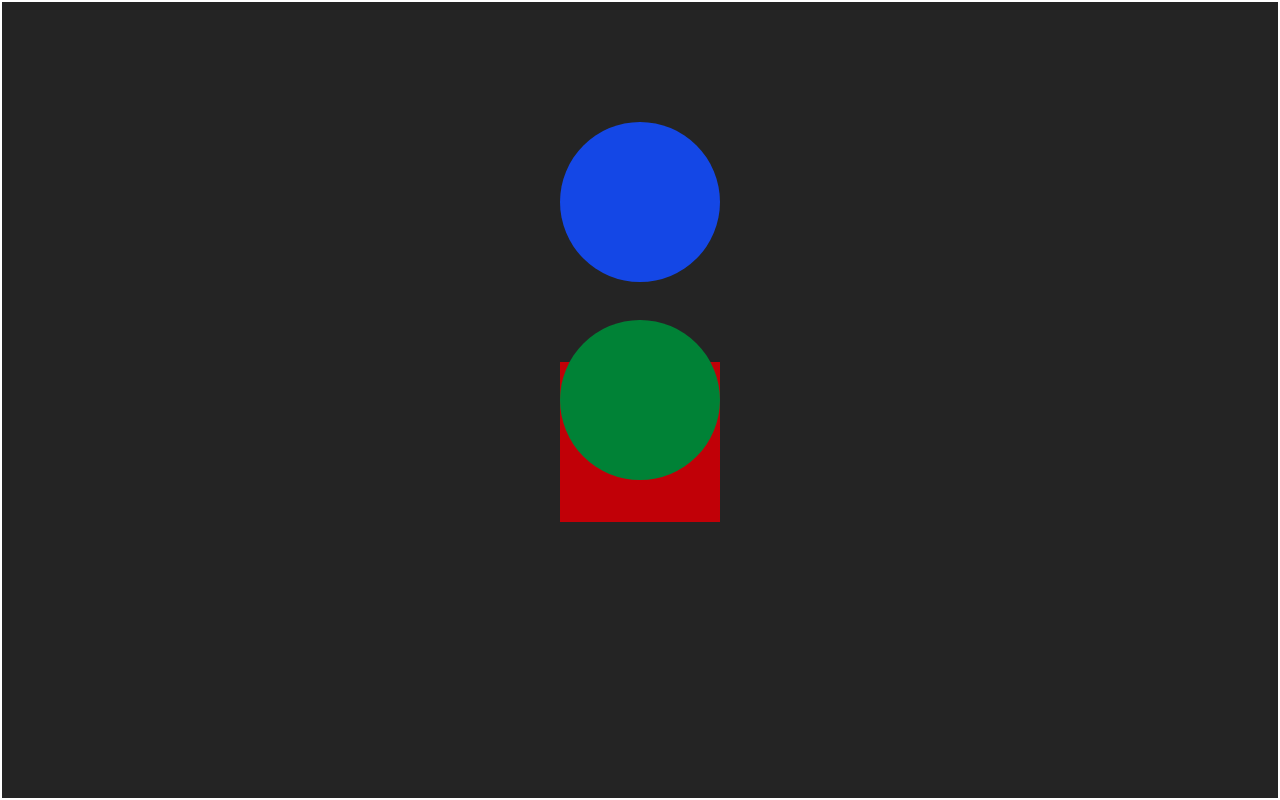
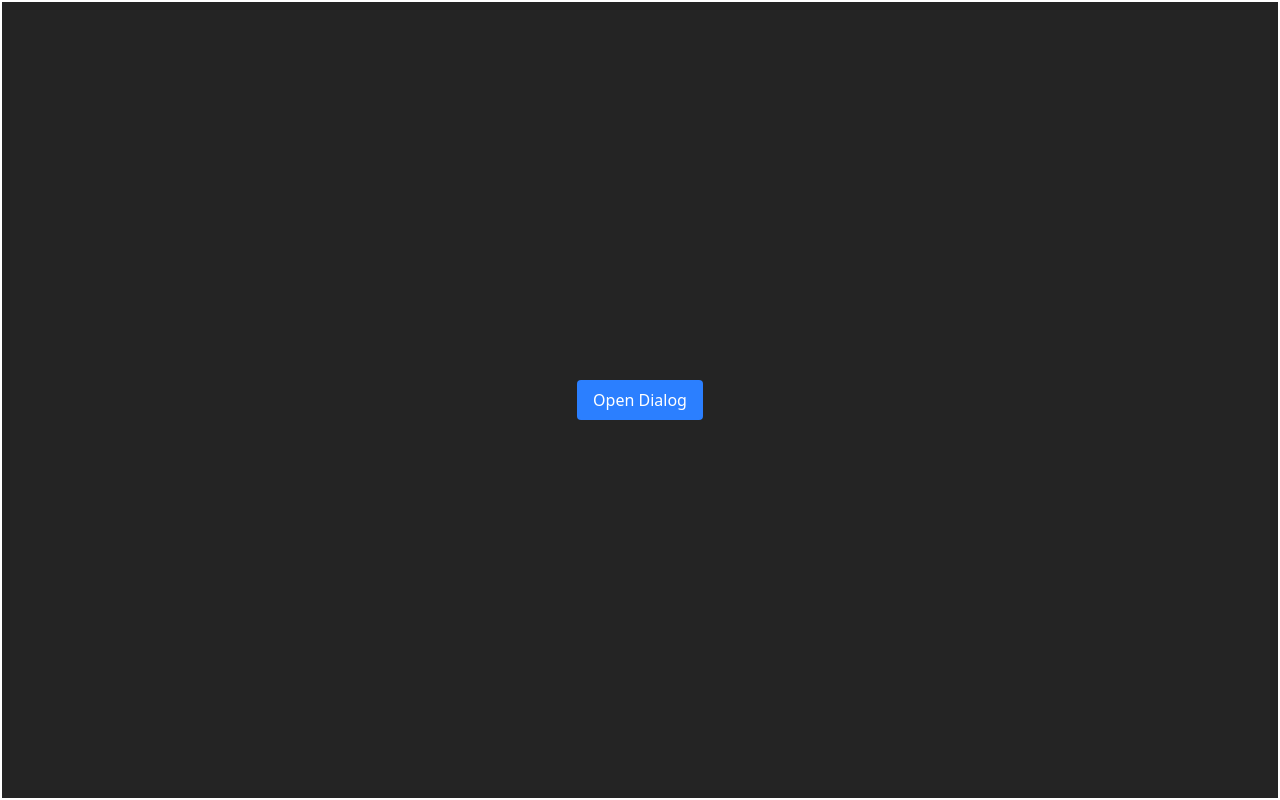
Before and after one commit to Aldomf/css-react-training, a React (Vite) app: page / in a window 1280 px wide. Built offline with nearby package versions, Linux system fonts and the light colour scheme.

Commit message:
using backdrop

```diff
--- a/src/App.tsx
+++ b/src/App.tsx
@@ -2,12 +2,28 @@ import "./App.css";
 
 function App() {
   return (
-    <div className="border-2 border-white h-svh flex flex-row items-center justify-center relative">
-      <div className="w-40 h-40 bg-blue-700 rounded-full inline-block absolute z-40 top-30"></div>
-      <div className="w-40 h-40 bg-red-700 inline-block absolute z-30 top-90">
-        <div className="absolute top-0 w-full text-center">Hello</div>
-      </div>
-      <div className="w-40 h-40 bg-green-700 rounded-full inline-block z-50"></div>
+    <div className="border-2 border-white h-svh flex flex-col items-center justify-center relative gap-4 p-4 text-white">
+      <button
+        className="bg-blue-500 px-4 py-2 rounded"
+        onClick={() => document.getElementById("myDialog").showModal()}
+      >
+        Open Dialog
+      </button>
+
+      <dialog
+        id="myDialog"
+        className="p-8 rounded-lg text-black backdrop:bg-black/60 backdrop:backdrop-blur-sm absolute top-1/2 left-1/2 -translate-x-1/2 -translate-y-1/2 w-96 h-48 bg-white"
+      >
+        <p className="text-lg font-bold">This is a dialog!</p>
+        <form
+          method="dialog"
+          className="flex flex-col justify-center items-center"
+        >
+          <button className="mt-4 bg-red-500 px-3 py-1 text-white rounded">
+            Close
+          </button>
+        </form>
+      </dialog>
     </div>
   );
 }
--- a/src/index.css
+++ b/src/index.css
@@ -12,3 +12,13 @@
   -webkit-font-smoothing: antialiased;
   -moz-osx-font-smoothing: grayscale;
 }
+
+.clearfix::after {
+  content: "";
+  clear: both;
+  display: table;
+}
+
+.huhu {
+  width: 100%;
+}
```
